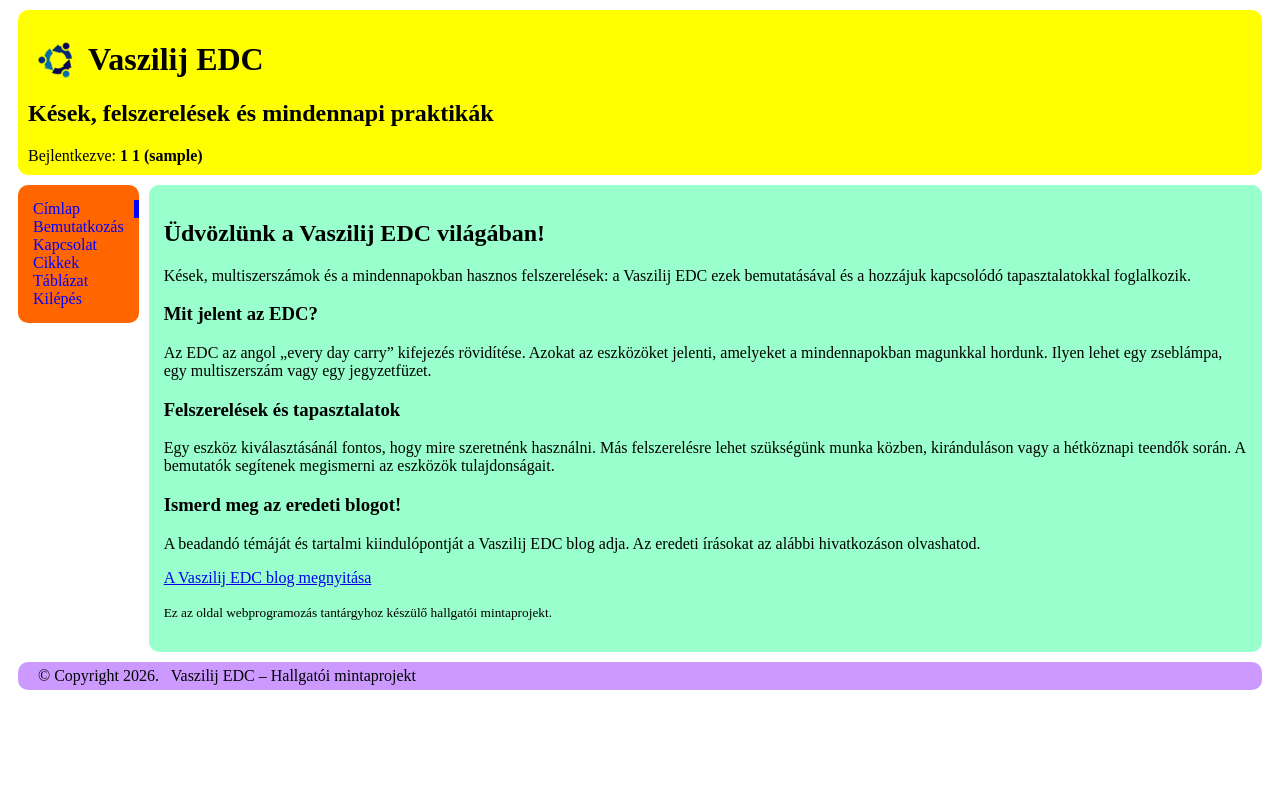
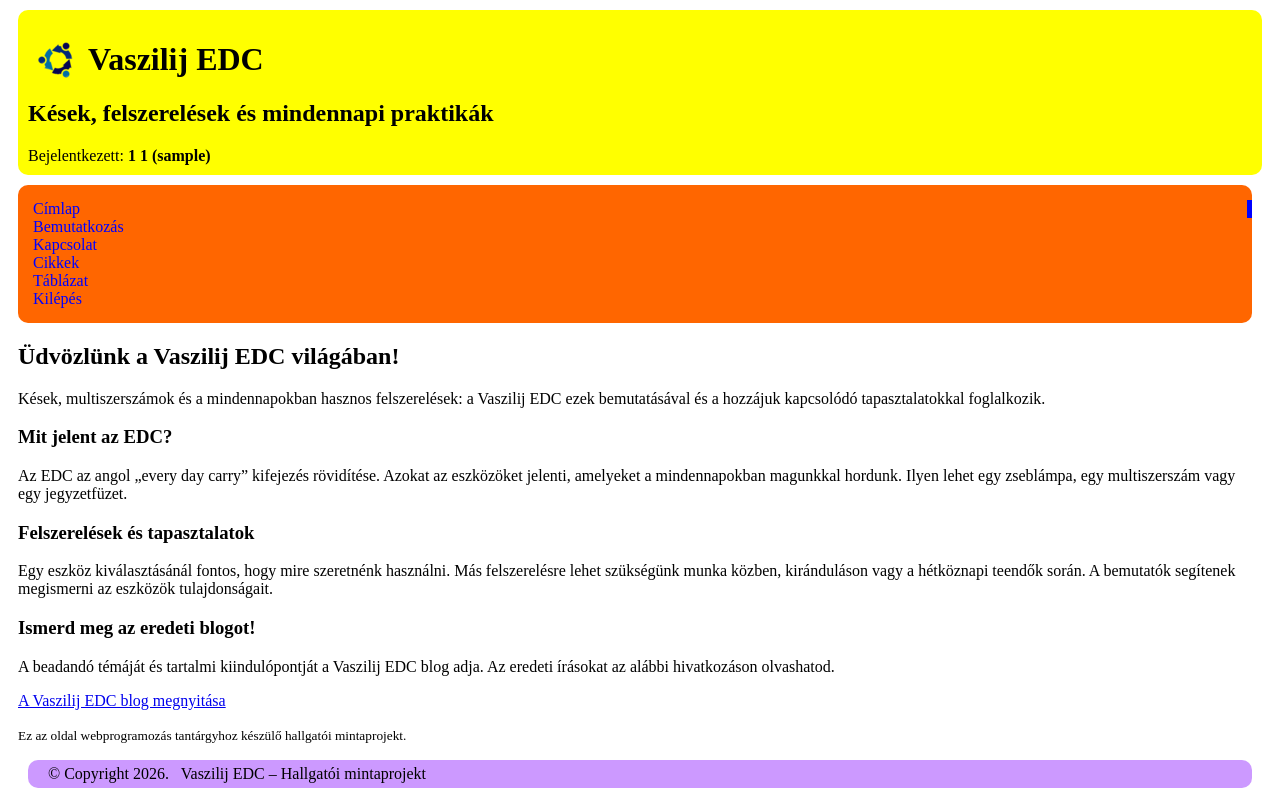
Before and after one commit to vigmiklos92-glitch/webprog-beadando, a PHP site: page /index.php in a window 1280 px wide. Run offline with PHP 8.4, Linux system fonts and the light colour scheme; the visitor is signed in with stand-in values (Sample User, id 1).

Commit message:
Menü és stílus módosítás

```diff
--- a/templates/index.tpl.php
+++ b/templates/index.tpl.php
@@ -1,9 +1,10 @@
 <?php session_start(); ?>
 <?php if(file_exists('./logicals/'.$keres['fajl'].'.php')) { include("./logicals/{$keres['fajl']}.php"); } ?>
 <!DOCTYPE html>
-<html>
+<html lang="hu">
 <head>
 	<meta charset="utf-8">
+	<meta name="viewport" content="width=device-width, initial-scale=1">
 	<title><?= $ablakcim['cim'] . ( (isset($ablakcim['mottó'])) ? ('|' . $ablakcim['mottó']) : '' ) ?></title>
 	<link rel="stylesheet" href="./styles/stilus.css" type="text/css">
 	<?php if(file_exists('./styles/'.$keres['fajl'].'.css')) { ?><link rel="stylesheet" href="./styles/<?= $keres['fajl']?>.css" type="text/css"><?php } ?>
@@ -13,11 +14,11 @@
 		<img src="./images/<?=$fejlec['kepforras']?>" alt="<?=$fejlec['kepalt']?>">
 		<h1><?= $fejlec['cim'] ?></h1>
 		<?php if (isset($fejlec['motto'])) { ?><h2><?= $fejlec['motto'] ?></h2><?php } ?>
-		<?php if(isset($_SESSION['login'])) { ?>Bejlentkezve: <strong><?= $_SESSION['csn']." ".$_SESSION['un']." (".$_SESSION['login'].")" ?></strong><?php } ?>
+		<?php if(isset($_SESSION['login'])) { ?>Bejelentkezett: <strong><?= $_SESSION['csn']." ".$_SESSION['un']." (".$_SESSION['login'].")" ?></strong><?php } ?>
 	</header>
     <div id="wrapper">
-        <aside id="nav">
-            <nav>
+        <div id="nav">
+    		<nav aria-label="Főmenü">
                 <ul>
 					<?php foreach ($oldalak as $url => $oldal) { ?>
 						<?php if(! isset($_SESSION['login']) && $oldal['menun'][0] || isset($_SESSION['login']) && $oldal['menun'][1]) { ?>
@@ -29,10 +30,9 @@
 					<?php } ?>
                 </ul>
             </nav>
-        </aside>
-        <div id="content">
+               <main id="content">
             <?php include("./templates/pages/{$keres['fajl']}.tpl.php"); ?>
-        </div>
+        </main>
     </div>
     <footer>
         <?php if(isset($lablec['copyright'])) { ?>&copy;&nbsp;<?= $lablec['copyright'] ?> <?php } ?>
```
